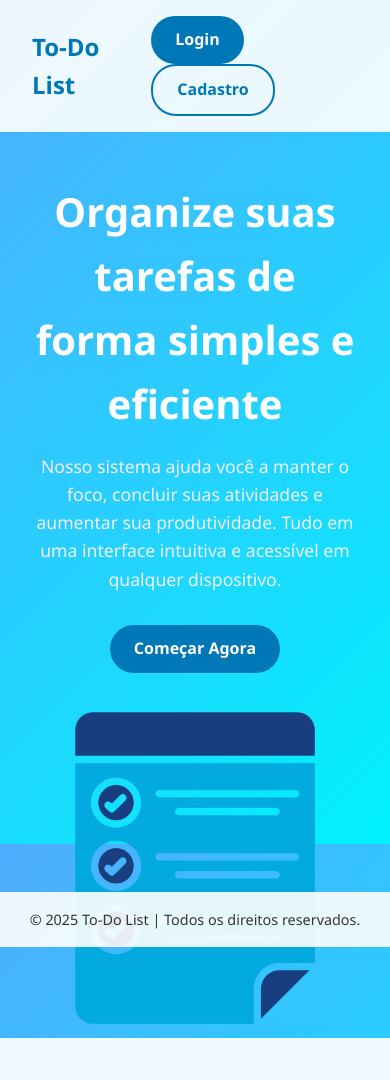
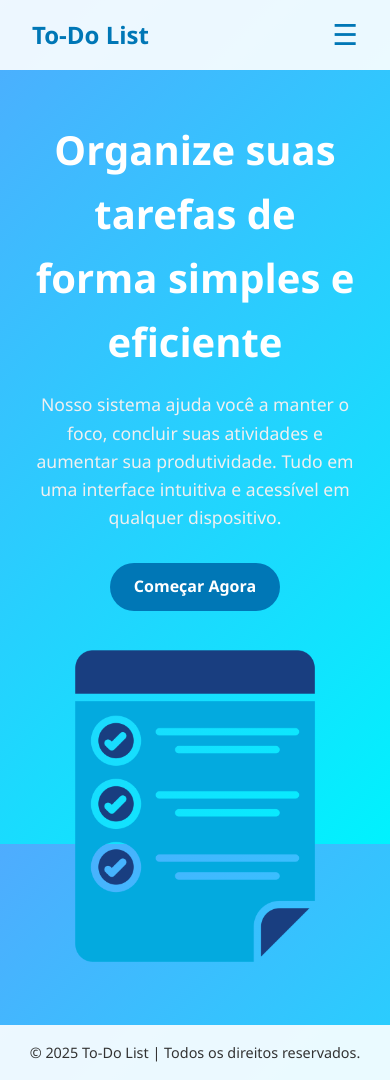
Before and after one commit to gabrielc-Neves/ToDoWeb, a PHP site: page / in a window 390 px wide. Before the commit the page ends 1038 px from the top, so only its background shows below. Run offline with PHP 8.4, Linux system fonts and the light colour scheme.

Commit message:
Responsividade index.php

```diff
--- /dev/null
+++ b/frontend/scripts/ButtonH.js
@@ -0,0 +1,8 @@
+document.addEventListener("DOMContentLoaded", () => {
+  const menuToggle = document.getElementById("menuToggle");
+  const navMenu = document.querySelector(".nav-links");
+
+  menuToggle.addEventListener("click", () => {
+    navMenu.classList.toggle("active");
+  });
+});
--- a/frontend/styles/style.css
+++ b/frontend/styles/style.css
@@ -11,10 +11,13 @@ body {
   color: #333;
   line-height: 1.6;
 }
-html, body {
+
+html,
+body {
   height: 100%;
 }
 
+/* Estrutura base com flex (desktop) */
 body {
   display: flex;
   flex-direction: column;
@@ -23,28 +26,6 @@ body {
 /* Garante que o conteúdo principal expanda */
 main {
   flex: 1;
-}
-
-/* Navbar */
-.navbar {
-  display: flex;
-  justify-content: space-between;
-  align-items: center;
-  padding: 1rem 2rem;
-  background: rgba(255, 255, 255, 0.9);
-  position: sticky;
-  top: 0;
-  z-index: 1000;
-}
-
-.logo {
-  font-size: 1.5rem;
-  font-weight: bold;
-  color: #0077b6;
-}
-
-.nav-links .btn {
-  margin-left: 1rem;
 }
 
 /* Hero */
@@ -79,6 +60,105 @@ main {
   border-radius: 10px;
 }
 
+/* Footer */
+footer {
+  text-align: center;
+  padding: 1rem;
+  background: rgba(255, 255, 255, 0.9);
+  font-size: 0.9rem;
+  margin-top: auto; /* cola no final em telas grandes */
+}
+
+/* Responsividade */
+@media (max-width: 768px) {
+  /* Desliga o flex para deixar o footer seguir o fluxo */
+  body {
+    display: block;
+  }
+
+  main {
+    flex: none; /* evita altura forçada no mobile */
+  }
+
+  footer {
+    margin-top: 0;
+    position: static; /* garante que não flutue sobre o conteúdo */
+  }
+
+  .hero {
+    flex-direction: column;
+    text-align: center;
+  }
+
+  .hero-content {
+    padding-right: 0;
+  }
+
+  .hero-image {
+    margin-top: 2rem;
+  }
+}
+
+
+/* Navbar */
+.navbar {
+  display: flex;
+  justify-content: space-between;
+  align-items: center;
+  padding: 1rem 2rem;
+  background: rgba(255, 255, 255, 0.9);
+  position: sticky;
+  top: 0;
+  z-index: 1000;
+}
+
+.logo {
+  font-size: 1.5rem;
+  font-weight: bold;
+  color: #0077b6;
+}
+
+.nav-links .btn {
+  margin-left: 1rem;
+}
+
+/* Estilo padrão do hamburguer (escondido em telas grandes) */
+.hamburger {
+  display: none;
+  font-size: 1.8rem;
+  background: none;
+  border: none;
+  cursor: pointer;
+  color: #0077b6;
+}
+
+/* Telas menores que 422px */
+@media (max-width: 422px) {
+  .nav-links {
+    display: none; /* esconde o menu */
+    flex-direction: column;
+    position: absolute;
+    top: 50px; /* abaixo do header */
+    right: 1rem;
+    background: white;
+    border: 1px solid #ccc;
+    border-radius: 6px;
+    padding: 0.5rem;
+    box-shadow: 0 4px 10px rgba(0, 0, 0, 0.15);
+  }
+
+  .nav-links.active {
+    display: flex; /* mostra quando ativo */
+    padding-right: 1.5rem;
+    align-items: center;
+  }
+
+  .hamburger {
+    display: block; /* aparece só no mobile */
+  }
+}
+
+
 /* Botões */
 .btn {
   display: inline-block;
@@ -106,30 +186,7 @@ main {
   color: white;
 }
 
-/* Footer */
-footer {
-  text-align: center;
-  padding: 1rem;
-  background: rgba(255, 255, 255, 0.9);
-  font-size: 0.9rem;
-  margin-top: auto; /* joga o footer pro final */
-}
 
-/* Responsividade */
-@media (max-width: 768px) {
-  .hero {
-    flex-direction: column;
-    text-align: center;
-  }
-
-  .hero-content {
-    padding-right: 0;
-  }
-
-  .hero-image {
-    margin-top: 2rem;
-  }
-}
 /* Formulários de login/cadastro */
 .form-container {
   background: white;
--- a/frontend/styles/tarefas.css
+++ b/frontend/styles/tarefas.css
@@ -189,7 +189,7 @@ tr:nth-child(even) {
 }
 
 /* Responsividade da tabela */
-@media (max-width: 680px) {
+@media (max-width: 748px) {
   .task-list {
     overflow-x: auto; /* ativa scroll horizontal */
   }
--- a/index.php
+++ b/index.php
@@ -14,6 +14,10 @@ $estaLogado = isset($_SESSION['user_id']);
 <header>
   <nav class="navbar">
     <h1 class="logo">To-Do List</h1>
+
+    <!-- Botão Hamburguer (fora de .nav-links) -->
+    <button id="menuToggle" class="hamburger">☰</button>
+
     <div class="nav-links">
       <?php if ($estaLogado): ?>
         <a href="frontend/pages/tarefas.html" class="btn">Tarefas</a>
@@ -25,6 +29,7 @@ $estaLogado = isset($_SESSION['user_id']);
     </div>
   </nav>
 </header>
+
 
     <main class="hero">
       <div class="hero-content">
@@ -49,5 +54,6 @@ $estaLogado = isset($_SESSION['user_id']);
     <footer>
       <p>© 2025 To-Do List | Todos os direitos reservados.</p>
     </footer>
+    <script src=frontend/scripts/ButtonH.js></script>
   </body>
 </html>
```
Also changed, not shown: README.md, frontend/pages/tarefas.html (line endings or trailing spaces). Lines whose indentation alone changed are shown as unchanged.
